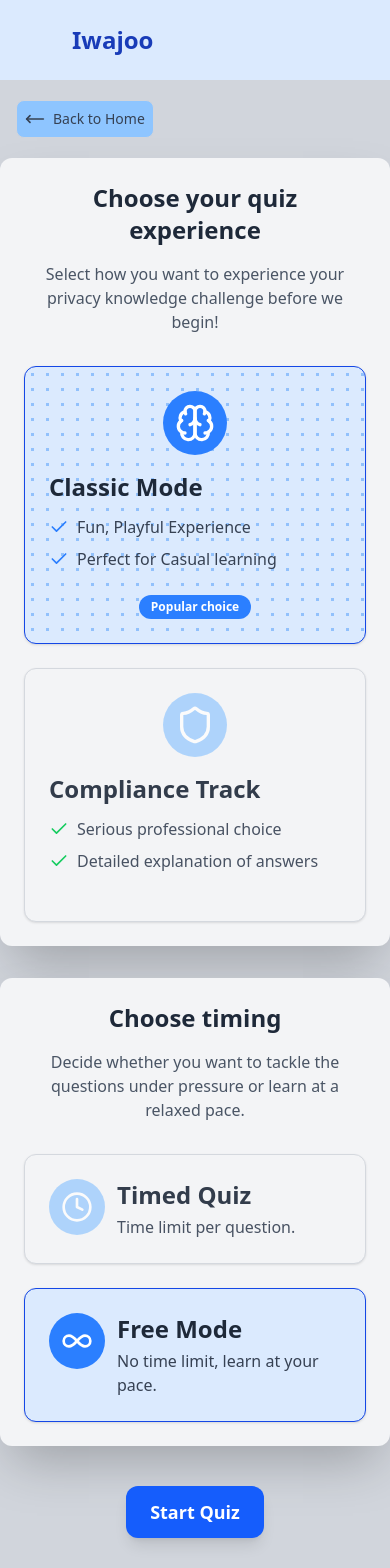
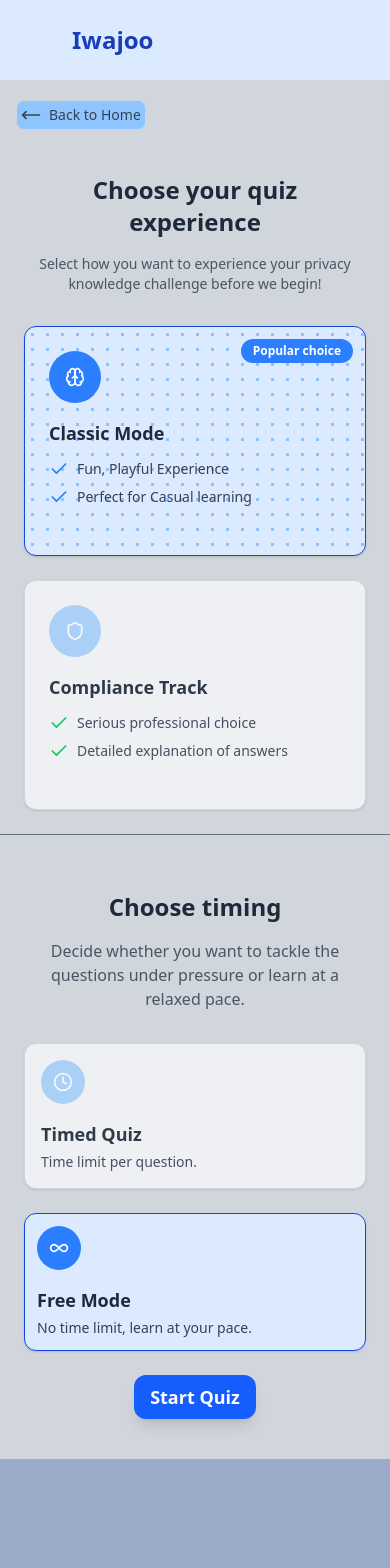
Before and after one commit to BlacAc3/iwajoo, a SvelteKit app: page /quiz-setting in a window 390 px wide. Shown: the top 1568 px of the page. After the commit the page ends 1459 px from the top, so only its background shows below. Built offline with nearby package versions, Linux system fonts and the light colour scheme.

Commit message:
finished mobile optimization

```diff
--- a/src/routes/quiz-setting/+page.svelte
+++ b/src/routes/quiz-setting/+page.svelte
@@ -78,20 +78,20 @@
         bind:this={backButton}
         class="{isFixed
             ? 'fixed top-5 left-4 md:left-20 z-50'
-            : 'relative mt-5 ml-4 md:ml-20'} flex self-start p-2 hover:shadow-xl transition duration-300 border border-gray-300 bg-blue-300 rounded-lg w-fit gap-2 text-gray-700 hover:text-blue-600"
+            : 'relative mt-5 ml-4 md:ml-20'} flex self-start p-1 text-sm sm:text-md sm:p-2 hover:shadow-xl transition duration-300 border border-gray-300 bg-blue-300 rounded-lg w-fit gap-2 text-gray-700 hover:text-blue-600"
         href="/"
     >
         <MoveLeft class="w-5 h-5" />
         <p class="text-sm font-medium">Back to Home</p>
     </a>
     <div
-        class="max-w-4xl mx-auto bg-gray-100 border-0 border-gray-100 p-6 sm:p-8 rounded-xl shadow-2xl mt-5 w-full"
+        class="max-w-4xl mx-auto p-6 sm:p-8 border-b-1 border-b-gray-500 mt-5 w-full"
     >
         <h2 class="text-2xl sm:text-3xl font-bold mb-4 text-center">
             Choose your quiz experience
         </h2>
         <p
-            class="text-base sm:text-lg text-gray-600 mb-8 md:mb-10 text-center max-w-2xl mx-auto"
+            class="text-sm sm:text-lg text-gray-600 mb-8 md:mb-10 text-center max-w-2xl mx-auto"
         >
             Select how you want to experience your privacy knowledge challenge
             before we begin!
@@ -108,15 +108,19 @@
                     : ""}
             >
                 <div
-                    class="rounded-full w-16 h-16 flex self-center items-center justify-center mb-4 transition duration-300
+                    class="rounded-full p-4 flex sm:self-center items-center justify-center mb-4 transition duration-300
                     {selectedMode === 'classic'
                         ? 'bg-blue-500 opacity-100'
                         : 'bg-blue-300 opacity-75'}"
                 >
-                    <Brain class="w-10 h-10 text-white" />
+                    <Brain class="sm:w-10 sm:h-10 h-5 w-5 text-white" />
                 </div>
-                <h2 class="text-2xl font-semibold mb-3">Classic Mode</h2>
-                <ul class="text-gray-700 text-left mb-6 space-y-2">
+                <h2 class="text-lg sm:text-2xl font-semibold mb-3">
+                    Classic Mode
+                </h2>
+                <ul
+                    class="text-sm sm:text-md text-gray-700 text-left mb-6 space-y-2"
+                >
                     <li class="flex items-center gap-2">
                         <Check class="w-5 h-5 text-blue-500" />Fun, Playful
                         Experience
@@ -128,7 +132,7 @@
                 </ul>
                 {#if selectedMode === "classic"}
                     <div
-                        class="self-center bg-blue-500 text-white text-xs font-bold px-3 py-1 rounded-full"
+                        class="absolute top-3 right-3 sm:relative sm:self-center bg-blue-500 text-white text-xs font-bold px-3 py-1 rounded-full"
                     >
                         Popular choice
                     </div>
@@ -141,19 +145,23 @@
                     : 'opacity-100 bg-blue-100 border-blue-700'}"
                 on:click={() => quizSettings.easy.set(false)}
                 style={selectedMode === "compliance"
-                    ? "background-image: radial-gradient(circle, rgba(96, 165, 250, 0.6) 1.5px, transparent 1.5px); background-size: 20px 20px; "
+                    ? "background-image: radial-gradient(circle, rgba(96, 165, 250, 0.6) 1.5px, transparent 1.5px); background-size: 15px 15px; "
                     : ""}
             >
                 <div
-                    class="rounded-full w-16 h-16 flex self-center items-center justify-center mb-4 transition duration-300
+                    class="rounded-full p-4 flex sm:self-center items-center justify-center mb-4 transition duration-300
                     {selectedMode === 'compliance'
                         ? 'bg-blue-500 opacity-100'
                         : 'bg-blue-300 opacity-75'}"
                 >
-                    <Shield class="w-10 h-10 text-white" />
+                    <Shield class="sm:w-10 sm:h-10 h-5 w-5 text-white" />
                 </div>
-                <h2 class="text-2xl font-semibold mb-3">Compliance Track</h2>
-                <ul class="text-gray-700 text-left mb-6 space-y-2">
+                <h2 class="text-lg sm:text-2xl font-semibold mb-3">
+                    Compliance Track
+                </h2>
+                <ul
+                    class="text-sm sm:text-md text-gray-700 text-left mb-6 space-y-2"
+                >
                     <li class="flex items-center gap-2">
                         <Check class="w-5 h-5 text-green-500" />Serious
                         professional choice
@@ -165,7 +173,7 @@
                 </ul>
                 {#if selectedMode === "compliance"}
                     <div
-                        class="self-center bg-blue-500 text-white text-xs font-bold px-3 py-1 rounded-full"
+                        class="absolute top-3 right-3 sm:relative sm:self-center bg-blue-500 text-white text-xs font-bold px-3 py-1 rounded-full"
                     >
                         Professional choice
                     </div>
@@ -174,9 +182,7 @@
         </div>
     </div>
 
-    <div
-        class="max-w-4xl mx-auto bg-gray-100 border-0 border-gray-100 p-6 sm:p-8 rounded-xl shadow-2xl mt-8 w-full"
-    >
+    <div class="max-w-4xl mx-auto p-6 sm:p-8 mt-8 w-full">
         <h2 class="text-2xl sm:text-3xl font-bold mb-4 text-center">
             Choose timing
         </h2>
@@ -188,45 +194,49 @@
         </p>
         <div class="grid grid-cols-1 md:grid-cols-2 gap-6 md:gap-8">
             <button
-                class="border rounded-xl p-6 flex gap-3 items-start shadow-sm hover:shadow-md transition h-fit duration-300 cursor-pointer relative overflow-hidden
+                class="border rounded-xl p-4 sm:p-6 flex sm:flex-row flex-col gap-4 sm:gap-3 items-start shadow-sm hover:shadow-md transition h-fit duration-300 cursor-pointer relative overflow-hidden
                     {selectedTiming !== 'timed'
                     ? 'opacity-90 border-gray-300 bg-gray-100'
                     : 'opacity-100 bg-blue-100 border-blue-700'}"
                 on:click={() => quizSettings.noTimeLimit.set(false)}
             >
                 <div
-                    class="rounded-full w-14 h-14 flex-shrink-0 flex items-center justify-center transition duration-300
+                    class="rounded-full p-3 flex-shrink-0 flex items-center justify-center transition duration-300
                         {selectedTiming === 'timed'
                         ? 'bg-blue-500 opacity-100'
                         : 'bg-blue-300 opacity-75'}"
                 >
-                    <Clock class="w-8 h-8 text-white" />
+                    <Clock class="w-5 h-5 sm:w-8 sm:h-8 text-white" />
                 </div>
                 <div class="flex flex-col gap-1">
-                    <h3 class="text-2xl font-semibold text-left">Timed Quiz</h3>
-                    <p class="text-gray-700 text-left">
+                    <h3 class="text-lg sm:text-2xl font-semibold text-left">
+                        Timed Quiz
+                    </h3>
+                    <p class="text-sm sm:text-md text-gray-700 text-left">
                         Time limit per question.
                     </p>
                 </div>
             </button>
             <button
-                class="border rounded-xl p-6 flex gap-3 items-start shadow-sm hover:shadow-md transition h-fit duration-300 cursor-pointer relative overflow-hidden
+                class="border rounded-xl p-3 sm:p-6 flex sm:flex-row flex-col gap-4 sm:gap-3 items-start shadow-sm hover:shadow-md transition h-fit duration-300 cursor-pointer relative overflow-hidden
                     {selectedTiming !== 'free'
                     ? 'opacity-90 border-gray-300 bg-gray-100'
                     : 'opacity-100 bg-blue-100 border-blue-700'}"
                 on:click={() => quizSettings.noTimeLimit.set(true)}
             >
                 <div
-                    class="rounded-full w-14 h-14 flex-shrink-0 flex items-center justify-center transition duration-300
+                    class="rounded-full p-3 flex-shrink-0 flex items-center justify-center transition duration-300
                         {selectedTiming === 'free'
                         ? 'bg-blue-500 opacity-100'
                         : 'bg-blue-300 opacity-75'}"
                 >
-                    <Infinity class="w-8 h-8 text-white" />
+                    <Infinity class="w-5 h-5 sm:w-8 sm:h-8 text-white" />
                 </div>
                 <div class="flex flex-col gap-1">
-                    <h3 class="text-2xl font-semibold text-left">Free Mode</h3>
-                    <p class="text-gray-700 text-left">
+                    <h3 class="text-lg sm:text-2xl font-semibold text-left">
+                        Free Mode
+                    </h3>
+                    <p class="text-sm sm:text-md text-gray-700 text-left">
                         No time limit, learn at your pace.
                     </p>
                 </div>
@@ -234,9 +244,10 @@
         </div>
     </div>
 
-    <button
-        class="mt-10 px-6 py-3 sm:px-8 sm:py-4 bg-blue-600 text-white text-lg sm:text-xl font-bold rounded-xl shadow-lg hover:bg-blue-700 transition duration-300"
+    <a
+        class="sm:mt-10 px-4 py-2 sm:px-8 sm:py-4 bg-blue-600 text-white text-lg sm:text-xl font-bold rounded-xl shadow-lg hover:bg-blue-700 transition duration-300"
+        href="/quiz"
     >
         Start Quiz
-    </button>
+    </a>
 </div>
--- a/src/routes/quiz/+page.svelte
+++ b/src/routes/quiz/+page.svelte
@@ -318,14 +318,14 @@
             class="flex items-center gap-2 p-1 px-3 rounded-full bg-white border border-gray-400 hover:border-gray-700 hover:shadow-lg text-blue-600 hover:text-blue-800 transition-all duration-300"
         >
             <MoveLeft class="w-5 h-5" />
-            <span class="text-sm font-medium">Quiz Settings</span>
+            <span class="text-xs sm:text-sm font-medium">Quiz Settings</span>
         </a>
         <a
             href="/"
             class="flex items-center gap-2 p-1 px-3 rounded-full bg-white border border-gray-400 hover:border-gray-700 hover:shadow-lg text-blue-600 hover:text-blue-800 transition-all duration-300"
         >
             <Home class="w-5 h-5" />
-            <span class="text-sm font-medium">Back to Home</span>
+            <span class="text-xs sm:text-sm font-medium">Back to Home</span>
         </a>
     </div>
 
@@ -394,12 +394,14 @@
             </div>
         {:else if currentQuestion}
             <!-- Question Number -->
-            <div class="flex items-center justify-between pb-4">
-                <p class="font-bold text-xl text-gray-800">
+            <div
+                class="flex flex-col items-start sm:flex-row sm:items-center justify-between pb-4"
+            >
+                <p class="font-bold text-sm sm:text-xl text-gray-800">
                     Question {currentQuestionIndex + 1} of {selectedQuestions.length}
                 </p>
                 <div
-                    class="rounded-full p-1 px-3 font-bold text-sm bg-blue-400"
+                    class="rounded-full px-1 sm:p-1 sm:px-3 sm:font-bold text-[10px] sm:text-sm bg-blue-400"
                 >
                     Multiple Choice
                 </div>
@@ -410,9 +412,9 @@
                     <div
                         class="flex items-center justify-between text-lg font-semibold text-gray-700"
                     >
-                        <div class="text-sm">Time Remaining</div>
+                        <div class="text-xs sm:text-sm">Time Remaining</div>
                         <span
-                            class={`text-sm ${
+                            class={`text-xs sm:text-sm ${
                                 timerValue <= 5 && timerValue > 0
                                     ? "text-red-600 animate-pulse" // Add condition > 0 for pulse
                                     : timerValue <= 0
@@ -438,12 +440,14 @@
             {/if}
 
             <!-- Question Text -->
-            <h2 class="text-xl sm:text-2xl font-semibold text-gray-800 mb-6">
+            <h2
+                class="mt-3 sm:mt-auto text-lg sm:text-2xl font-semibold text-gray-800 mb-6"
+            >
                 {currentQuestion.text}
             </h2>
 
             <!-- Options -->
-            <div class="flex flex-col gap-4 mb-6">
+            <div class="flex flex-col gap-4 mb-4 sm:mb-6">
                 {#each currentQuestion.options as option, index}
                     {@const isSelected = selectedAnswerIndex === index}
                     {@const isCorrectAnswer =
@@ -456,7 +460,7 @@
                         selectedAnswerIndex !== -1}
 
                     <button
-                        class="border rounded-lg p-4 text-left transition duration-200
+                        class="border rounded-lg p-3 text-left text-md md:text-lg transition duration-200
                         {answerSubmitted
                             ? isCorrectAnswer
                                 ? 'border-green-500 bg-green-100 text-green-800 shadow-md cursor-default'
@@ -522,7 +526,7 @@
                     <div class="text-center">
                         <button
                             on:click={nextQuestion}
-                            class="px-6 py-3 bg-blue-600 text-white font-semibold rounded-lg shadow hover:bg-blue-700 transition duration-200"
+                            class="sm:px-6 sm:py-3 p-6 sm:text-md bg-blue-600 text-white font-semibold rounded-lg shadow hover:bg-blue-700 transition duration-200"
                         >
                             {currentQuestionIndex < selectedQuestions.length - 1
                                 ? "Next Question"
@@ -544,7 +548,7 @@
                     <button
                         on:click={nextQuestion()}
                         disabled={selectedAnswerIndex === null}
-                        class="px-6 py-3 bg-green-600 text-white font-semibold rounded-lg shadow disabled:opacity-50 disabled:cursor-not-allowed hover:bg-green-700 transition duration-200"
+                        class="sm:px-6 sm:py-3 px-4 py-2 bg-green-600 text-white font-semibold rounded-lg shadow disabled:opacity-50 disabled:cursor-not-allowed hover:bg-green-700 transition duration-200"
                     >
                         Next Question
                     </button>
```
